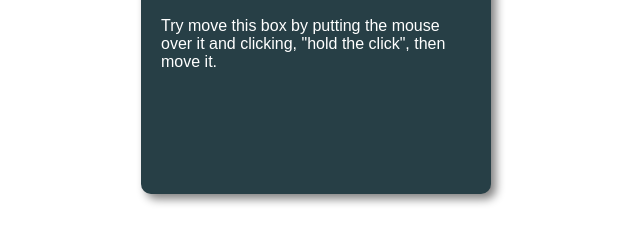
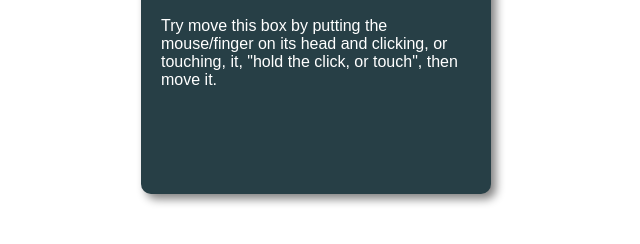
Before and after one commit to EternalBytes/DOM-and-Events-Manipulation, a plain HTML site: page movingBox/index.html in a window 1280 px wide. Shown: the part 356-600 px from the top of the page, without its empty margins (324-964 px from the left). Drawn offline with Linux system fonts and the light colour scheme.

Commit message:
Changed explanation on html.

```diff
--- a/movingBox/index.html
+++ b/movingBox/index.html
@@ -14,7 +14,7 @@
         </div>
         <div class="box_body" id="body">
           <h1>Grap and Move</h1>
-          <p>Try move this box by putting the mouse over it and clicking, "hold the click", then move it.</p>
+          <p>Try move this box by putting the mouse/finger on its head and clicking, or touching, it, "hold the click, or touch", then move it.</p>
         </div>
       </div>
 </body>
```
